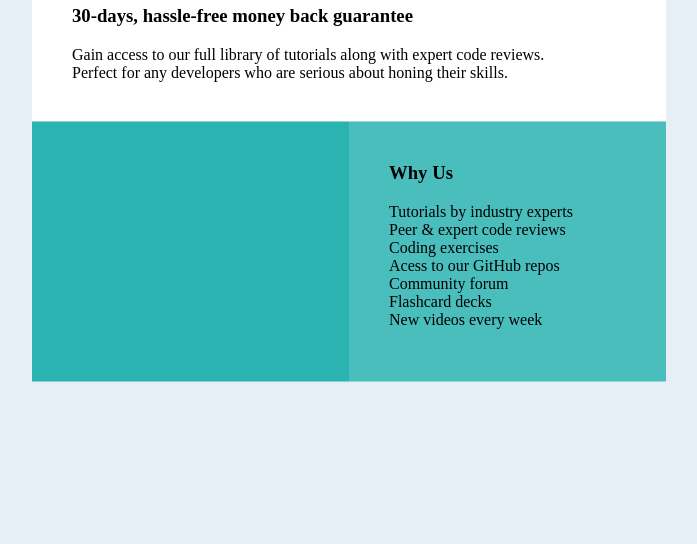
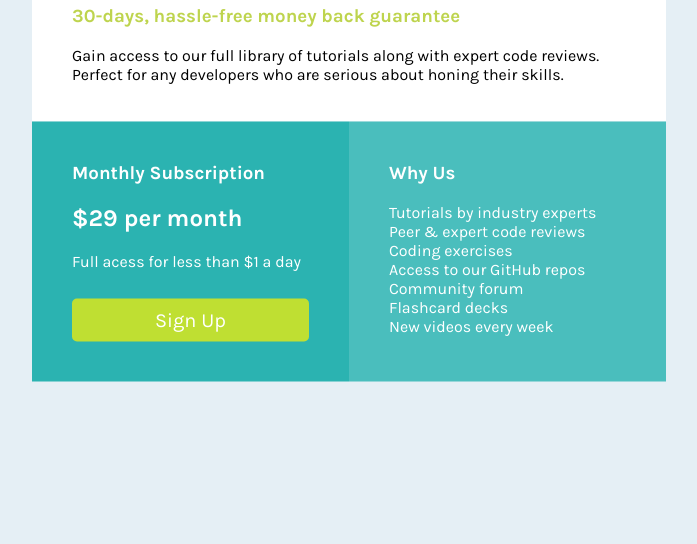
Before and after one commit to KaioDelmondes/FrontWeb, a plain HTML site: page Iniciante/single-price-grid-component-master/index.html in a window 1280 px wide. Shown: the part 256-800 px from the top of the page, without its empty margins (291-988 px from the left). Drawn offline with Linux system fonts and the light colour scheme.

Commit message:
Conclusão da parte principal. Falta adicionar sombra e radius.

```diff
--- a/Iniciante/single-price-grid-component-master/index.html
+++ b/Iniciante/single-price-grid-component-master/index.html
@@ -22,8 +22,8 @@
 
     <div class="top-card">
       <div class="content">
-        <h1>Join Our Community</h1>
-          <h3>30-days, hassle-free money back guarantee</h3>
+        <h1 style="color: #49A9A8">Join Our Community</h1>
+          <h3 style="color: #BED44E">30-days, hassle-free money back guarantee</h3>
           <p>
             Gain access to our full library of tutorials along with expert code reviews.<br>
             Perfect for any developers who are serious about honing their skills.<br>
@@ -33,6 +33,12 @@
 
     <div class="bottom-card" style="background-color: #2BB3B1;">
       <div class="content">
+        <h3>Monthly Subscription</h3>
+        <h2>$29 per month</h2>
+        <p>Full acess for less than $1 a day</p>
+        <button class="btn-sign">
+          Sign Up
+        </button>
       </div>
     </div>
 
@@ -43,7 +49,7 @@
           Tutorials by industry experts<br>
           Peer & expert code reviews<br>
           Coding exercises<br>
-          Acess to our GitHub repos<br>
+          Access to our GitHub repos<br>
           Community forum<br>
           Flashcard decks<br>
           New videos every week<br>
--- a/Iniciante/single-price-grid-component-master/style.css
+++ b/Iniciante/single-price-grid-component-master/style.css
@@ -1,5 +1,5 @@
 body{
-    background-color: #E6EFF6;
+    background-color: hsl(204, 43%, 93%);
     margin: 0px;
     padding: 0px;
 }
@@ -25,6 +25,8 @@ body{
     height: 100%;
     padding: 0px;
     margin: 0px;
+    font-family: 'Karla', sans-serif;
+    position: relative;
 }
 
 .bottom-card{
@@ -34,6 +36,21 @@ body{
     width: 237px;
     display: block;
     float: left;
+    color: #fff;
+}
+
+.btn-sign{
+    width: 100%;
+    border: 0px;
+    box-shadow: 15px;
+    background-color: #BFDF32;
+    color: #fff;
+    font-family: 'Karla', sans-serif;
+    font-size: 20px;
+    padding: 10px;
+    border-radius: 5px;
+    position: absolute;
+    bottom: 0px;
 }
 
 h3, h1{
```
